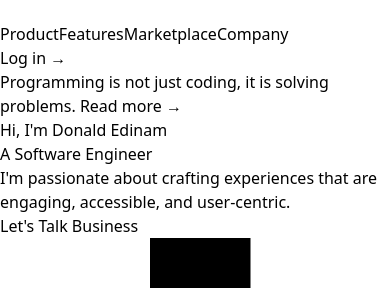
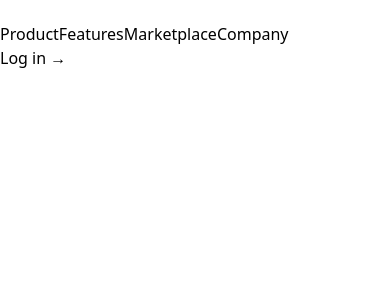
Before and after one commit to Donald-Edinam/donald-edinam, a React (Vite) app: page / in a window 390 px wide. Shown: the part 450-738 px from the top of the page. Built offline with nearby package versions, Linux system fonts and the light colour scheme.

Commit message:
Padding issue resolved

```diff
--- a/src/components/Hero.jsx
+++ b/src/components/Hero.jsx
@@ -13,8 +13,8 @@
   const [mobileMenuOpen, setMobileMenuOpen] = useState(false)
 
   return (
-    <div className="bg-white">
-   <header className="absolute inset-x-0 top-0 z-50">
+    <div className="bg-white height-100">
+      <header className="absolute inset-x-0 top-0 z-50">
         <nav className="flex items-center justify-between p-6 lg:px-8" aria-label="Global">
           <div className="flex lg:flex-1">
             <a href="#" className="-m-1.5 p-1.5">
@@ -97,9 +97,9 @@
         </Dialog>
       </header>
 
-      <div className="relative isolate px-6 pt-2lg:px-4">
+      <div className="relative bottom-0 isolate px-6 pt-2 lg:px-4 ">
         <div
-          className="absolute inset-x-0 -top-40 -z-10 transform-gpu overflow-hidden blur-3xl sm:-top-80"
+          className="absolute inset-x-0 -top-50 -z-10 transform-gpu overflow-hidden blur-3xl sm:-top-80"
           aria-hidden="true"
         >
           <div
@@ -110,10 +110,10 @@
             }}
           />
         </div>
-        <div className="mx-auto max-w-2xl py-24 sm:py-48 lg:py-40">
+        <div className="mx-auto max-w-2xl sm:py-48 lg:py-40 pad-top py-24 ">
           <div className="hidden sm:mb-8 sm:flex sm:justify-center">
             <div className="relative rounded-full px-3 py-1 text-sm leading-6 text-gray-600 ring-1 ring-gray-900/10 hover:ring-gray-900/20">
-            Programming is not just coding, it is solving problems.{' '}
+              Programming is not just coding, it is solving problems.{' '}
               <a href="#" className="font-semibold text-indigo-600">
                 <span className="absolute inset-0" aria-hidden="true" />
                 Read more <span aria-hidden="true">&rarr;</span>
@@ -128,7 +128,7 @@
               A Software Engineer
             </h1>
             <p className="mt-6 text-lg leading-8 text-gray-600">
-            I'm passionate about crafting experiences that are engaging, accessible, and user-centric.
+              I'm passionate about crafting experiences that are engaging, accessible, and user-centric.
             </p>
             <div className="mt-10 flex items-center justify-center gap-x-6">
               <a
--- a/src/index.css
+++ b/src/index.css
@@ -1,3 +1,13 @@
 @tailwind base;
 @tailwind components;
 @tailwind utilities;
+
+.height-100{
+    height: 100vh;
+}
+
+@media screen and (max-width: 643px) {
+    .pad-top{
+        padding-top: 15rem;
+    }
+}
```
